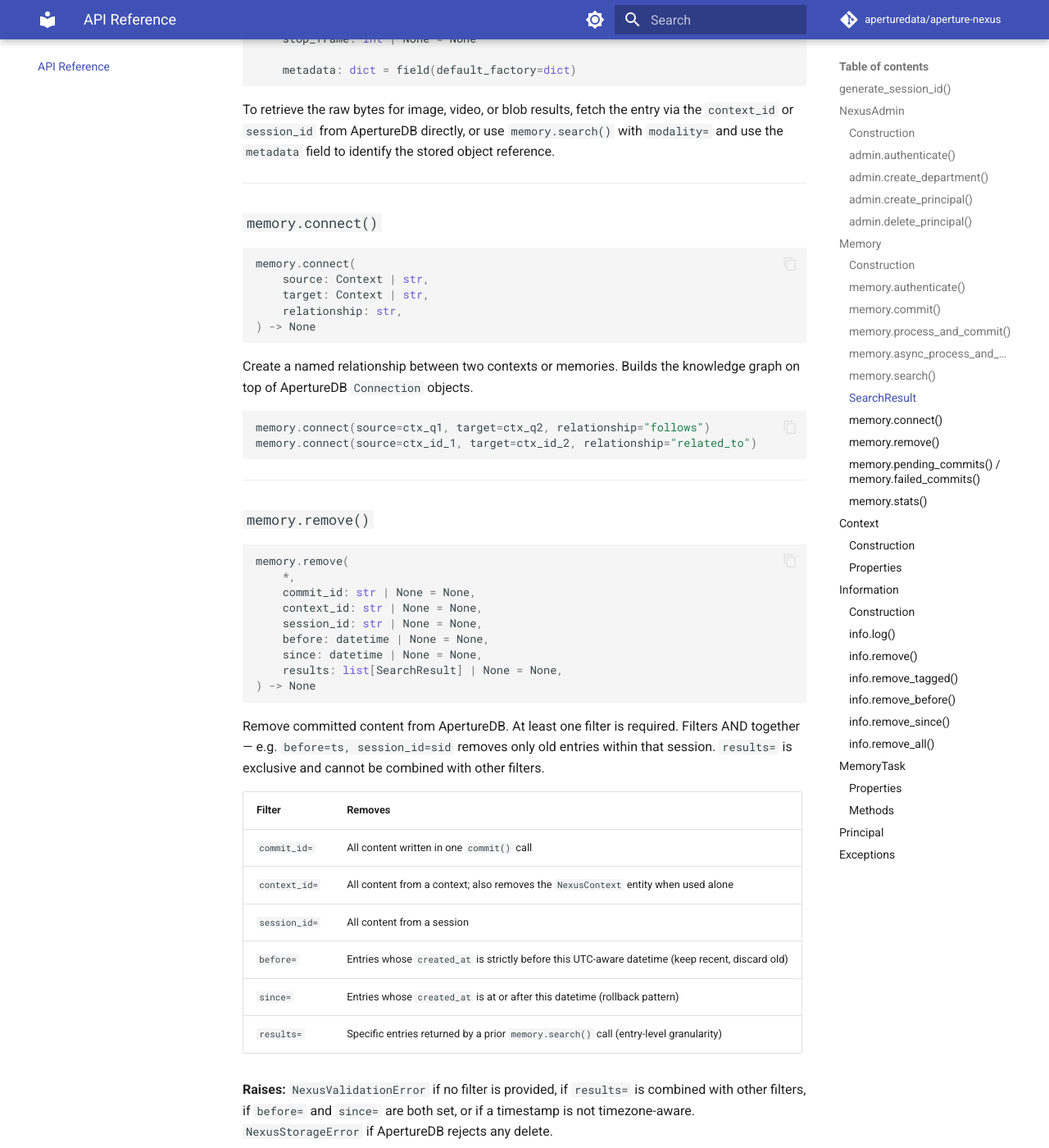
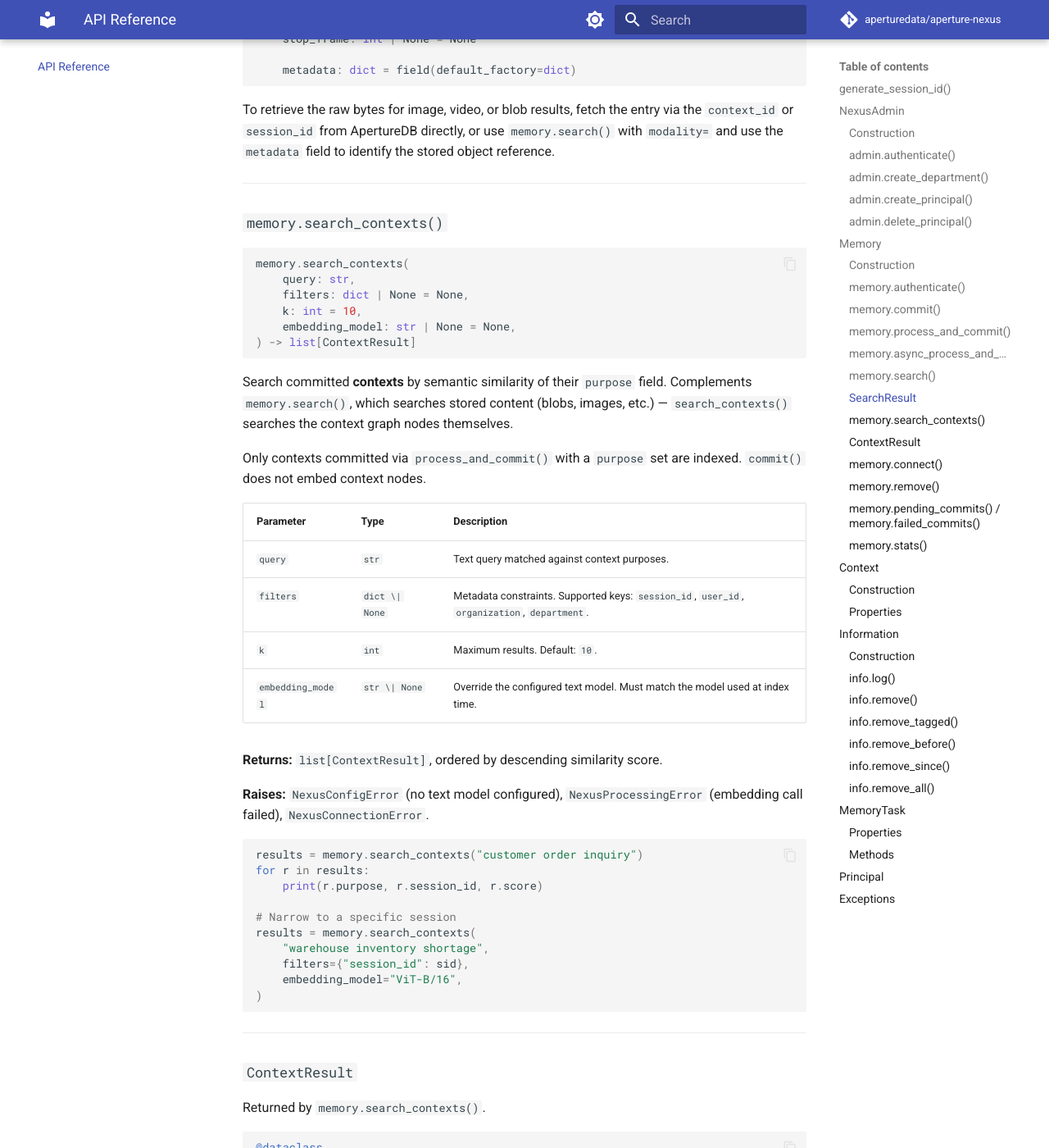
Before and after one commit to aperture-data/aperture-nexus, an MkDocs documentation site: the page built from docs/api-reference.md, in a window 1280 px wide and 1400 px high, scrolled down 8160 px. Shown: the whole window at 82% size. Built offline with MkDocs 1.6.1 and Material for MkDocs 9.7.7, drawn with Linux system fonts in a browser that asks for light colours; comment, search, counter and statistics services are not loaded; some of the changed text lies outside the part shown.

Commit message:
Add search_contexts() and ContextResult to API reference docs
search_contexts() was added in the search_contexts commit but not
documented. Add the method signature, parameter table, return type,
error list, and usage examples to api-reference.md alongside SearchResult.

````diff
--- a/docs/api-reference.md
+++ b/docs/api-reference.md
@@ -378,6 +378,67 @@ To retrieve the raw bytes for image, video, or blob results, fetch
 the entry via the `context_id` or `session_id` from ApertureDB
 directly, or use `memory.search()` with `modality=` and use the
 `metadata` field to identify the stored object reference.
+
+---
+
+### `memory.search_contexts()`
+
+```python
+memory.search_contexts(
+    query: str,
+    filters: dict | None = None,
+    k: int = 10,
+    embedding_model: str | None = None,
+) -> list[ContextResult]
+```
+
+Search committed **contexts** by semantic similarity of their `purpose` field. Complements `memory.search()`, which searches stored content (blobs, images, etc.) — `search_contexts()` searches the context graph nodes themselves.
+
+Only contexts committed via `process_and_commit()` with a `purpose` set are indexed. `commit()` does not embed context nodes.
+
+| Parameter | Type | Description |
+|-----------|------|-------------|
+| `query` | `str` | Text query matched against context purposes. |
+| `filters` | `dict \| None` | Metadata constraints. Supported keys: `session_id`, `user_id`, `organization`, `department`. |
+| `k` | `int` | Maximum results. Default: `10`. |
+| `embedding_model` | `str \| None` | Override the configured text model. Must match the model used at index time. |
+
+**Returns:** `list[ContextResult]`, ordered by descending similarity score.
+
+**Raises:** `NexusConfigError` (no text model configured), `NexusProcessingError` (embedding call failed), `NexusConnectionError`.
+
+```python
+results = memory.search_contexts("customer order inquiry")
+for r in results:
+    print(r.purpose, r.session_id, r.score)
+
+# Narrow to a specific session
+results = memory.search_contexts(
+    "warehouse inventory shortage",
+    filters={"session_id": sid},
+    embedding_model="ViT-B/16",
+)
+```
+
+---
+
+### `ContextResult`
+
+Returned by `memory.search_contexts()`.
+
+```python
+@dataclass
+class ContextResult:
+    score: float            # similarity (higher = more similar)
+    context_id: str
+    session_id: str
+    user_id: str | None
+    purpose: str | None     # the purpose set on the Context
+    created_at: datetime
+
+    organization: str | None = None
+    department: str | None = None
+```
 
 ---
 
````
